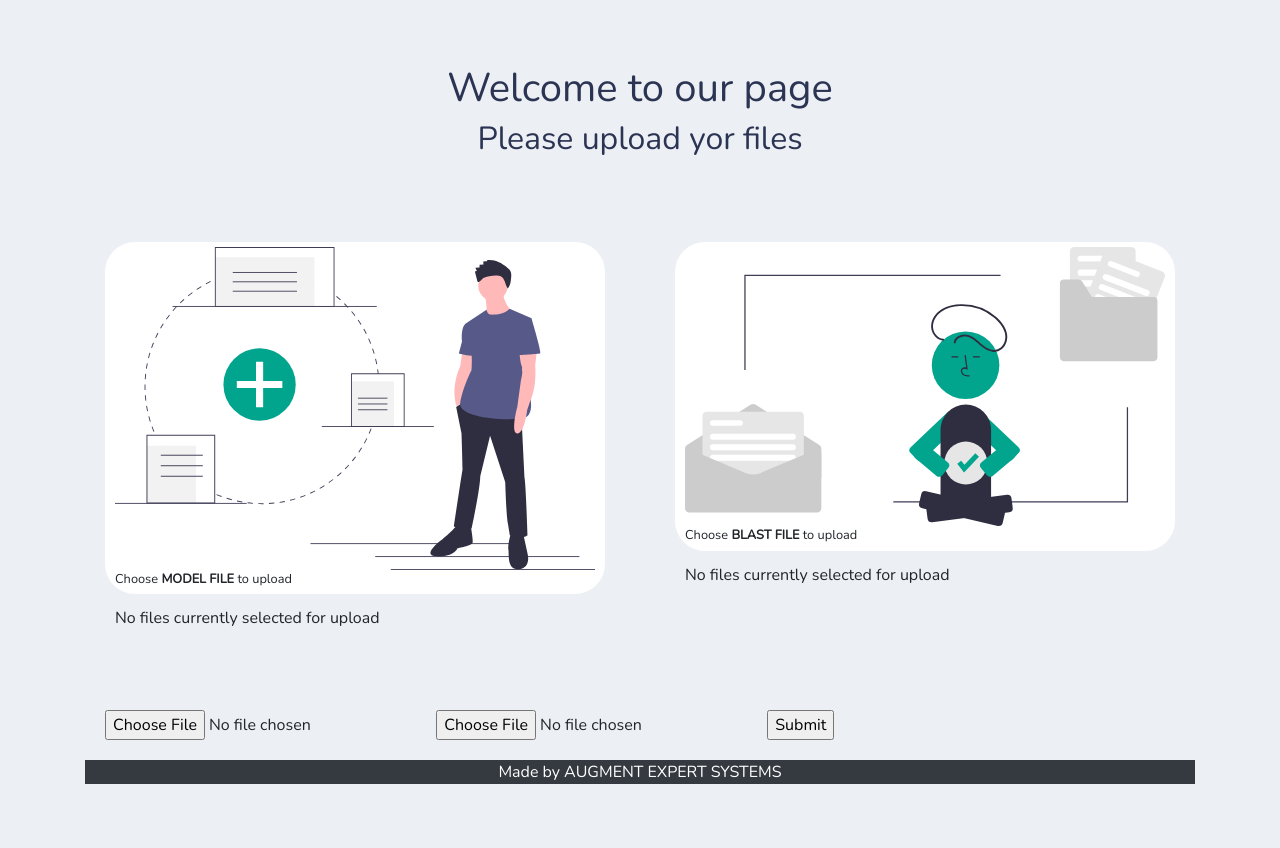
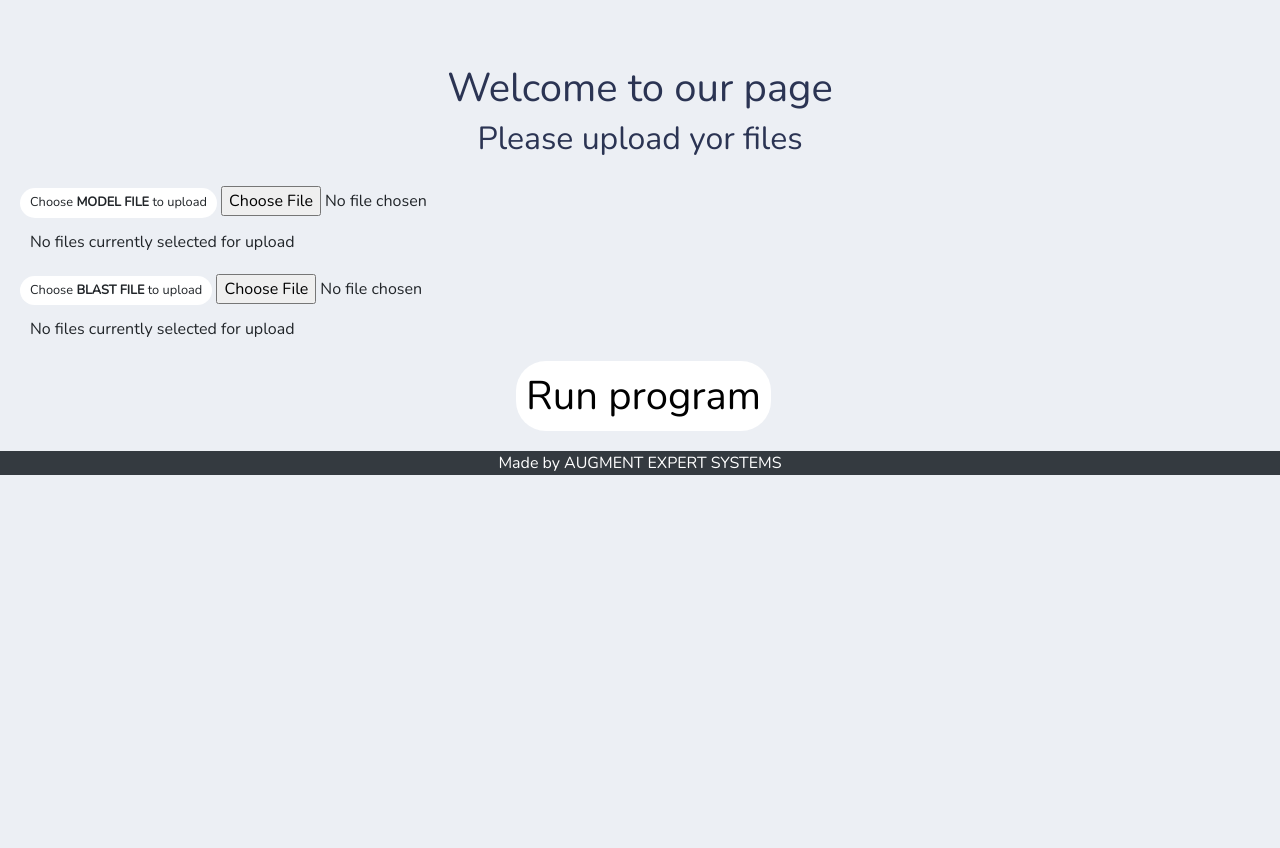
Before and after one commit to lipaopao010/Flask-GUI, a Flask app: page / in a window 1280 px wide. Shown: the part 86-934 px from the top of the page. After the commit the page ends 561 px from the top, so only its background shows below. Run offline with Flask 2, Linux system fonts and the light colour scheme; some libraries are stand-ins or nearby versions.

Commit message:
changed format in html

```diff
--- a/static/script.js
+++ b/static/script.js
@@ -6,6 +6,7 @@ const inputBlastFile = document.querySelector("#blastfile");
 const blastmessage = document.querySelector("#blastmessage");
 inputModelFile.addEventListener("change", updateModelFile);
 inputBlastFile.addEventListener("change", updateBlastFile);
+
 
 // function to get the uploaded model file name:
 
@@ -166,3 +167,10 @@ function runProgram() {
     });
   }
 }
+
+
+var form = document.getElementById("#run");
+function handleForm(event) { event.preventDefault(); }
+form.addEventListener('submit', handleForm);
+
+// document.getElementById("#run").addEventListener("click", runProgram());
--- a/templates/index.html
+++ b/templates/index.html
@@ -28,96 +28,39 @@
     <!-- Just an image -->
     <nav class="navbar navbar-dark bg-dark">
       <a class="navbar-brand">
-        <img height="60" alt="logo" src ="/static/logo-big.png" />
+        <img height="60" alt="logo" src="/static/logo-big.png" />
       </a>
     </nav>
 
     <!-- welcome paragragh -->
-    <h1>Welcome to our page </h1>
+    <h1>Welcome to our page</h1>
     <h2>Please upload yor files</h2>
 
-
-    <!-- TODO: NEED TO DELETE THIS SECTION AND LINK THE JAVASCRIPT TO THE BUTTOM PART -->
-
-
-    <!-- first form to submit model file -->
-    <div class="container">
-      <div class="row">
-        <div class="col-md-6 col-sm-12">
-          <form id="modelcontainer">
-            <div class="wrapper">
-              <label class="modellabel">
-                <img
-                  src="/static/file1.svg"
-                  class="img-fluid"
-                  alt="image for uploading"
-                />
-                <div class="file-upload">
-                  <input type="file" id="modelfile" accept=".csv" />
-                </div>
-                <div>Choose <b>MODEL FILE</b> to upload</div>
-              </label>
-            </div>
-            <!-- this is the message showing file name -->
-            <div id="modelmessage">
-              <p>No files currently selected for upload</p>
-            </div>
-          </form>
-        </div>
-        <!-- this is where to upload the second file -->
-        <div class="col-md-6 col-sm-12">
-          <form>
-            <div class="wrapper">
-              <label>
-                <img
-                  src="/static/file2.svg"
-                  class="img-fluid"
-                  alt="image for uploading"
-                />
-                <div class="file-upload">
-                  <input type="file" id="blastfile" accept=".csv" />
-                </div>
-                Choose <b>BLAST FILE</b> to upload
-              </label>
-            </div>
-            <!-- this is the message showing file name -->
-            <div id="blastmessage">
-              <p>No files currently selected for upload</p>
-            </div>
-          </form>
-        </div>
+    <form method="POST" enctype="multipart/form-data">
+      <div>
+        <label>Choose <b>MODEL FILE</b> to upload</label>
+        <input type="file" id="modelfile" accept=".csv" name="file1" />
       </div>
 
+      <div id="modelmessage">
+        <p>No files currently selected for upload</p>
+      </div>
 
+      <!-- second form to submit blast file -->
 
-<!-- NOTE: THIS IS THE PART LIKED WITH SERVER!
+      <div>
+        <label>Choose <b>BLAST FILE</b> to upload</label>
+        <input type="file" id="blastfile" accept=".csv" name="file2" />
+      </div>
 
-TODO: ADD STYLES AND JAVASCRIPT FOR ERROR HANDLING
--->
+      <div id="blastmessage">
+        <p>No files currently selected for upload</p>
+      </div>
 
-
-      <form  method = "POST"
-      enctype = "multipart/form-data">
-      <input type = "file" name = "file1"  />
-      <input type = "file" name = "file2"  />
-      <input id = "file1" type = "submit"/>
-      </form>
-
-      <!-- <form  method = "POST"
-      enctype = "multipart/form-data">
-      <input type = "file" name = "file2" />
-      <input type = "submit"/>
-      </form>    -->
-
-      <!-- <form> -->
-
-      <!-- <form href="/run" method=post enctype=multipart/form-data > -->
-        <!-- the button to run program -->
-        <!-- <a href="/run"> -->
-          <!-- <button id="run" onclick="runProgram()">Run program</button>
-      </form>
-      </div>
-    </div> -->
+      <!-- the button to run program -->
+      <button id="run" type="submit" onclick="runProgram()">Run program</button>
+      <!-- <input id = "file1" type = "submit"/> -->
+    </form>
 
     <!-- footer section -->
     <div class="footer">
@@ -130,63 +73,5 @@ TODO: ADD STYLES AND JAVASCRIPT FOR ERROR HANDLING
     <script src="https://ajax.googleapis.com/ajax/libs/jquery/3.5.1/jquery.min.js"></script>
     <!-- <script src="sweetalert2.all.min.js"></script> -->
     <script src="https://cdn.jsdelivr.net/npm/sweetalert2@10"></script>
-    <script>
-//     $(document).ready(function() {
-
-//       $('form').on('submit', function(event) {
-
-//         $.ajax({
-//             data : {
-//               modelFile: $('#file1').val(),
-
-//             },
-//           type : 'POST',
-//           url : '/run_program'
-//           })
-//         .done(function(data) {
-
-//         if (data.error) {
-//       console.log(data.error)
-//     }
-//     else {
-//       $('#successAlert').text(data.name).show();
-//       $('#errorAlert').hide();
-//     }
-
-//   });
-
-//   event.preventDefault();
-
-// });
-
-//     });
-
-
-//     $(document).ready(function() {
-//        $('#file1').click(function(){
-//            var file1 = $('#file1').val();
-//            console.log(file1);
-//            $.ajax({
-//            url: "/uploader1",
-//            type: "get",
-//            data: {file1: file},
-//            success: function(response) {
-//            $("#file1Result").html(response.html);
-//           },
-//           error: function(xhr) {
-//             console.log(error)
-//             //Do Something to handle error
-//          }
-//          });
-//        });
-//     });
-    // $.ajax({
-    //   type: "POST",
-    //   url: "run",
-    //   // data: { param: run}
-    //   }).done(function( o ) {
-    //       // do something
-    // });
-  </script>
   </body>
 </html>
```
Also changed, not shown: app.py (+8 -2 lines).
